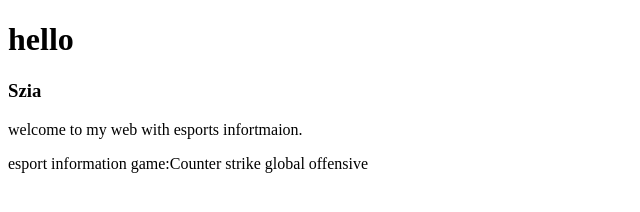
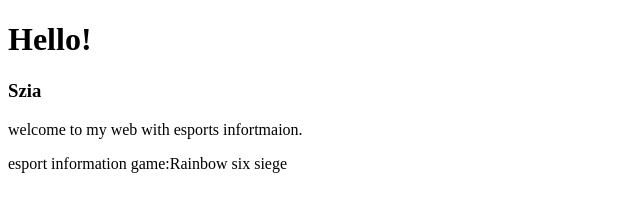
Before and after one commit to veresagoston/theproweboldal, a plain HTML site: page index.html in a window 1280 px wide. Shown: the whole page, without its empty margins (0-640 px from the left). Drawn offline with Linux system fonts and the light colour scheme.

Commit message:
Update index.html

```diff
--- a/index.html
+++ b/index.html
@@ -5,10 +5,10 @@
 </head>
 <body>
 
-  <h1>hello</h1>
+  <h1>Hello!</h1>
   <h3>Szia</h3>
 <p>welcome to my web with esports infortmaion.</p>
-  <p>esport information game:Counter strike global offensive</p>
+  <p>esport information game:Rainbow six siege</p>
 
 </body>
 </html>
```
